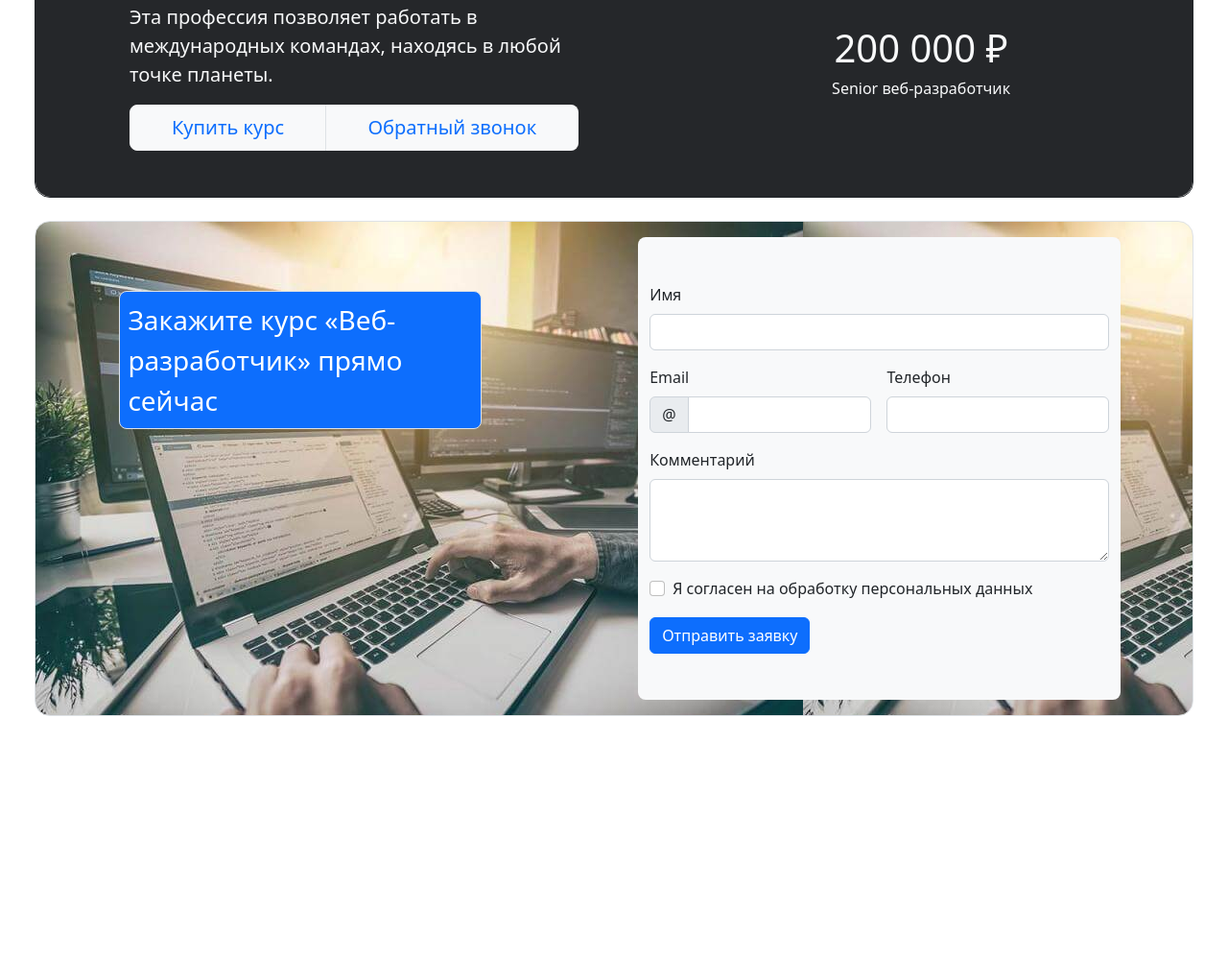
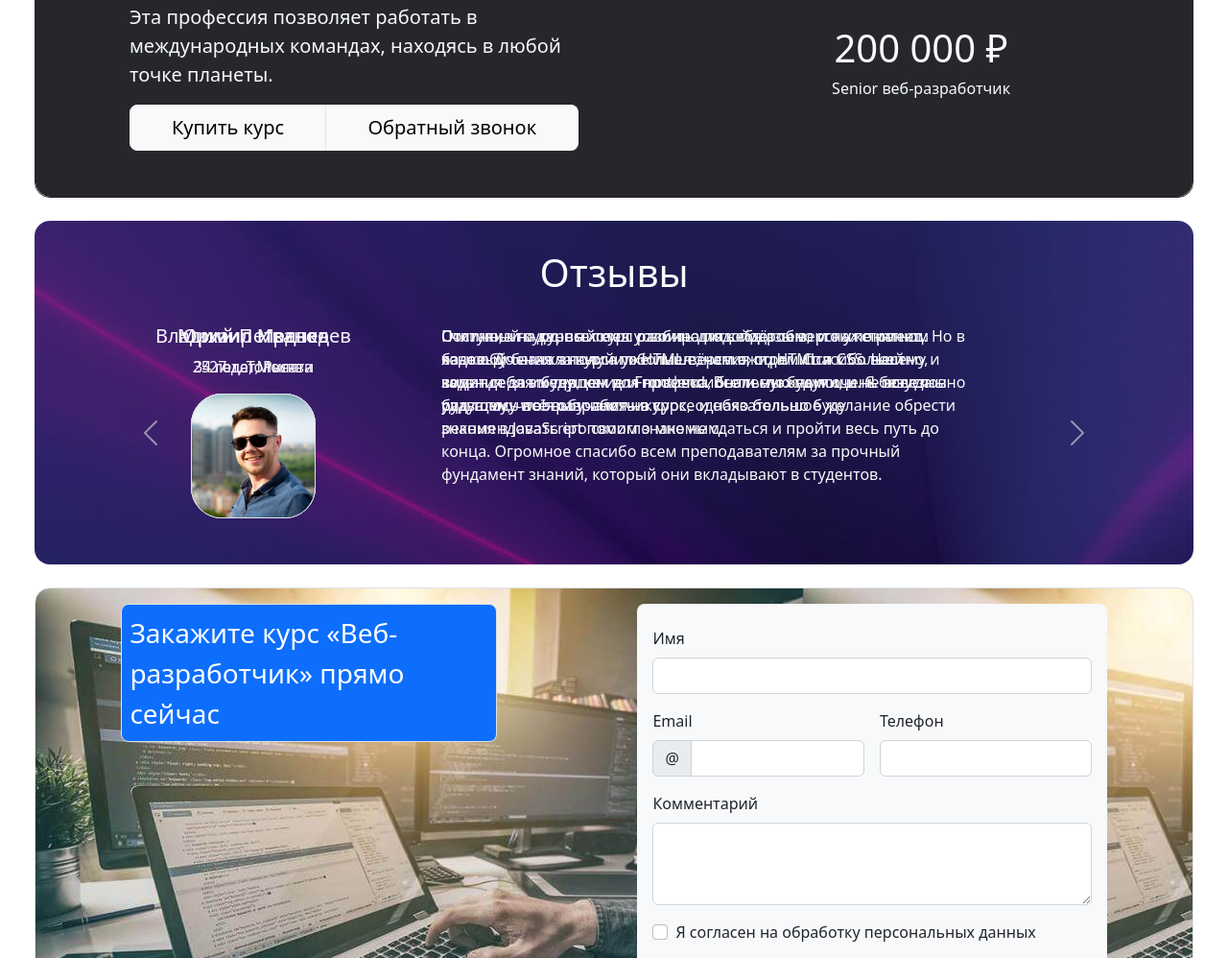
Before and after one commit to romixweb/sheremTrainingCourseLanding, a plain HTML site: page index.html in a window 1280 px wide. Shown: the part 1802-2800 px from the top of the page at 96% size. Before the commit the page ends 2572 px from the top, so only its background shows below. Drawn offline with nearby package versions, Linux system fonts and the light colour scheme.

Commit message:
h39 7.3 Отзывы
Добавление изм. по заданию

```diff
--- a/index.html
+++ b/index.html
@@ -3,7 +3,7 @@
   <head>
     <meta charset="utf-8">
     <meta name="viewport" content="width=device-width, initial-scale=1">
-    <title>h38 7.2 Описание товара и призыв к действию</title>
+    <title>h39 7.3 Отзывы</title>
     <link href="https://cdn.jsdelivr.net/npm/bootstrap@5.2.0-beta1/dist/css/bootstrap.min.css" rel="stylesheet" integrity="sha384-0evHe/X+R7YkIZDRvuzKMRqM+OrBnVFBL6DOitfPri4tjfHxaWutUpFmBp4vmVor" crossorigin="anonymous">
 		<link rel="stylesheet" href="style.css">
   </head>
@@ -22,7 +22,6 @@
 								<img src="img/picLogoW2.png" alt="" width="30" height="24" class="d-inline-block align-text-top">
 							</div>
 							<div class="ps-3">
-								<!-- showButtons479px -->
 								<span class="d-none d-md-flex">Курс «Веб-разработчик»</span>
 							</div>
 						</div>
@@ -62,15 +61,15 @@
 					<p class="fs-1">
 						Перейти к освоению профессии!
 					</p>
-					<div class="row showButtons479px">
+					<div class="row showButtons479pxAndMore">
 						<div class="btn-group btn-group-lg" role="group" aria-label="">
-							<button class="btn btn-light" type="button"><a href="#ContantUs">Купить курс</a></button>
-							<button class="btn btn-light border-start" type="button"><a href="#ContantUs">Обратный звонок</a></button>
+							<a class="btn btn-light" href="#ContantUs">Купить курс</a>
+							<a class="btn btn-light border-start" href="#ContantUs">Обратный звонок</a>
 						</div>
 					</div>
-					<div class="row row-column px-3 hiddenButton478px">
-						<button class="btn btn-lg btn-light mb-2" type="button"><a href="#ContantUs">Купить курс</a></button>
-						<button class="btn btn-lg btn-light" type="button"><a href="#ContantUs">Обратный звонок</a></button>
+					<div class="row row-column px-3 hiddenButton478pxAndLess">
+						<a class="btn btn-lg btn-light mb-2" href="#ContantUs">Купить курс</a>
+						<a class="btn btn-lg btn-light" href="#ContantUs">Обратный звонок</a>
 					</div>
 				</div>
 			</div>
@@ -129,15 +128,15 @@
 								Эта профессия позволяет работать в международных командах, находясь в любой точке планеты.
 							</span>
 						</p>
-						<div class="row showButtons479px">
+						<div class="row showButtons479pxAndMore">
 							<div class="btn-group btn-group-lg" role="group" aria-label="">
-								<button class="btn btn-light" type="button"><a href="#ContantUs">Купить курс</a></button>
-								<button class="btn btn-light border-start" type="button"><a href="#ContantUs">Обратный звонок</a></button>
+								<a class="btn btn-light" href="#ContantUs">Купить курс</a>
+								<a class="btn btn-light border-start" href="#ContantUs">Обратный звонок</a>
 							</div>
 						</div>
-						<div class="row row-column px-3 hiddenButton478px">
-							<button class="btn btn-lg btn-light mb-2" type="button"><a href="#ContantUs">Купить курс</a></button>
-							<button class="btn btn-lg btn-light" type="button"><a href="#ContantUs">Обратный звонок</a></button>
+						<div class="row row-column px-3 hiddenButton478pxAndLess">
+							<a class="btn btn-lg btn-light mb-2" href="#ContantUs">Купить курс</a>
+							<a class="btn btn-lg btn-light" href="#ContantUs">Обратный звонок</a>
 						</div>
 					</div>
 					<div class="col-12 col-md-4 my-3 my-md-auto my-lg-4 align-self-center text-center overflow-hidden">
@@ -174,17 +173,84 @@
 					</div>
 				</div>
 			</div>
+			<!-- row Reviews -->
+			<!-- Отзывы -->
+			<div class="row m-4 justify-content-around bg-img-mainPage-Review rounded-4 text-light">
+				<div class="col-12">
+					<p class="fs-1 text-center pt-4">Отзывы</p>
+					<div class="row m-4 rounded-4">
+						<div id="carouselExampleFade" class="carousel slide carousel-fade" data-bs-ride="carousel">
+							<div class="carousel-inner">
+								<div class="carousel-item active">
+									<div class="row g-3">
+										<div class="col-12 col-md-4">
+											<div class="col-12 text-center">
+												<h5>Владимир Медведев</h5>
+												<p class="">25 лет, Тольятти</p>
+											</div>
+											<div class="col-12 d-flex justify-content-center mb-4">
+												<img src="./img/picReview1.jpg" class="d-block imgCarousel rounded-5 border" alt="...">
+											</div>
+										</div>
+										<div class="col-12 col-md-6">
+											<p>Считаю, что данный курс отлично подойдёт тем, кто уже имеет базовый багаж знаний по HTML-вёрстке, стремится к большему и видит себя в будущем во Front-end. Все темы будут очень полезны будущему web-разработчику.</p>
+										</div>
+									</div>
+								</div>
+								<div class="carousel-item active">
+									<div class="row g-3">
+										<div class="col-12 col-md-4">
+											<div class="col-12 text-center">
+												<h5>Юрий Петренко</h5>
+												<p class="">34 года, Москва</p>
+											</div>
+											<div class="col-12 d-flex justify-content-center mb-4">
+												<img src="./img/picReview2.jpg" class="d-block imgCarousel rounded-5 border" alt="...">
+											</div>
+										</div>
+										<div class="col-12 col-md-6">
+											<p>Поступив на курс я хотел усвоить для себя азы верстки страниц. Но в ходе обучения я получил больше, чем ожидал. Спасибо всей команде за их терпение и профессиональную помощь. Я безусловно рад тому, что я обучался на курсе и обязательно буду рекомендовать его своим знакомым.</p>
+										</div>
+									</div>
+								</div>
+								<div class="carousel-item active">
+									<div class="row g-3">
+										<div class="col-12 col-md-4">
+											<div class="col-12 text-center">
+												<h5>Михаил Иванов</h5>
+												<p class="">27 лет, Рига</p>
+											</div>
+											<div class="col-12 d-flex justify-content-center mb-4">
+												<img src="./img/picReview3.jpg" class="d-block imgCarousel rounded-5 border" alt="...">
+											</div>
+										</div>
+										<div class="col-12 col-md-6">
+											<p>Отличный курс, все темы разбирались подробно и на понятном языке. До начала курса уже имел знания по HTML и CSS. Честно, задания для меня, как для новичка, были сложными, и не всегда удавалось всё выполнить в срок, однако большое желание обрести знания в JavaScript помогло мне не сдаться и пройти весь путь до конца. Огромное спасибо всем преподавателям за прочный фундамент знаний, который они вкладывают в студентов.</p>
+										</div>
+									</div>
+								</div>
+							</div>
+							<button class="carousel-control-prev" type="button" data-bs-target="#carouselExampleFade" data-bs-slide="prev">
+								<span class="carousel-control-prev-icon" aria-hidden="true"></span>
+								<span class="visually-hidden">Previous</span>
+							</button>
+							<button class="carousel-control-next" type="button" data-bs-target="#carouselExampleFade" data-bs-slide="next">
+								<span class="carousel-control-next-icon" aria-hidden="true"></span>
+								<span class="visually-hidden">Next</span>
+							</button>
+						</div>
+					</div>
+				</div>
+			</div>
 			<!-- row CallBack -->
 			<!-- Форма обратной связи -->
-			<div class="row m-4 mt-0 justify-content-around text-dark border rounded-4 text-light bg-img-mainPage-CallBack" id="ContantUs">
-				<div class="col-md-4 mb-0 my-3 my-md-2 my-lg-4 pb-0 py-md-5">
+			<div class="row m-4 mt-0 g-0 mt-0 p-3 justify-content-around text-dark border rounded-4 text-light bg-img-mainPage-CallBack"
+				id="ContantUs">
+				<div class="col-md-4">
 					<p class="fs-3 text-bg-primary rounded-3 border p-2">Закажите курс «Веб-разработчик» прямо сейчас</p>
-					<!-- <div class="card">
-						<img src="./img/picWorkWeb4.jpg" class="card-img">
-					</div> -->
 				</div>
-				<div class="col-md-7 col-lg-5 py-5 my-md-3 bg-light rounded-3 formCallBack-marginX">
-					<form class="row g-3 needs-validation" novalidate>
+				<div class="col-md-7 col-lg-5 bg-light rounded-3 formCallBack-marginX">
+					<form class="g-3 px-3 py-4 row needs-validation" novalidate>
 						<div class="col-12">
 							<label for="validationFirstName" class="form-label">Имя</label>
 							<input type="text" class="form-control" id="validationFirstName" required>
--- a/style.css
+++ b/style.css
@@ -15,18 +15,6 @@
 		padding: 1rem !important;
 	}
 }
-@media screen
-	and (max-width: 479px) {
-	.showButtons479px {
-		display: none;
-	}
-}
-@media screen
- and (min-width: 478px)	{
-	.hiddenButton478px {
-		display: none;
-	}
-}
 @media (min-width: 768px) {
 	.rounded-top-0 {
 		border-radius: 0 0 1rem 1rem !important;
@@ -34,6 +22,21 @@
 }
 
 /* MainPage */
+
+/* Замена и сокрытие блоков кнопок */
+/* showButtons479pxAndMore hiddenButton478pxAndLess */
+.hiddenButton478pxAndLess {
+	display: none;
+}
+@media screen and (max-width: 479px) {
+	.hiddenButton478pxAndLess {
+		display: block;
+	}
+	.showButtons479pxAndMore {
+		display: none;
+	}
+}
+/* Замена и сокрытие блоков кнопок^ */
 .img-width-courseAbout {
 	max-width: 200px;
 }
@@ -43,6 +46,9 @@
 }
 button > a {
 	text-decoration: none;
+}
+.imgCarousel {
+	max-width: 130px;
 }
 .bg-img-mainPage-Main1 {
 	background-image: url("./img/mainPage3.jpg");
@@ -59,4 +65,7 @@ button > a {
 .bg-img-mainPage-CallBack {
 	background-image: url("./img/picWorkWeb4.jpg");
 }
+.bg-img-mainPage-Review {
+	background-image: url("./img/mainPage4.jpg");
+}
 /* MainPage */
```
Also changed, not shown: img/mainPage4.jpg (added), img/mainPage5.jpg (added), img/mainPage6.jpg (added), img/mainPage7.jpg (added), img/picCallingBack2PhoneFrame.png (deleted), img/picCallingBack3PhoneFrame.png (deleted), img/picCallingBack4PhoneFrame.png (deleted), img/picReview1.jpg (added), img/picReview2.jpg (added), img/picReview3.jpg (added), 1 other file.
